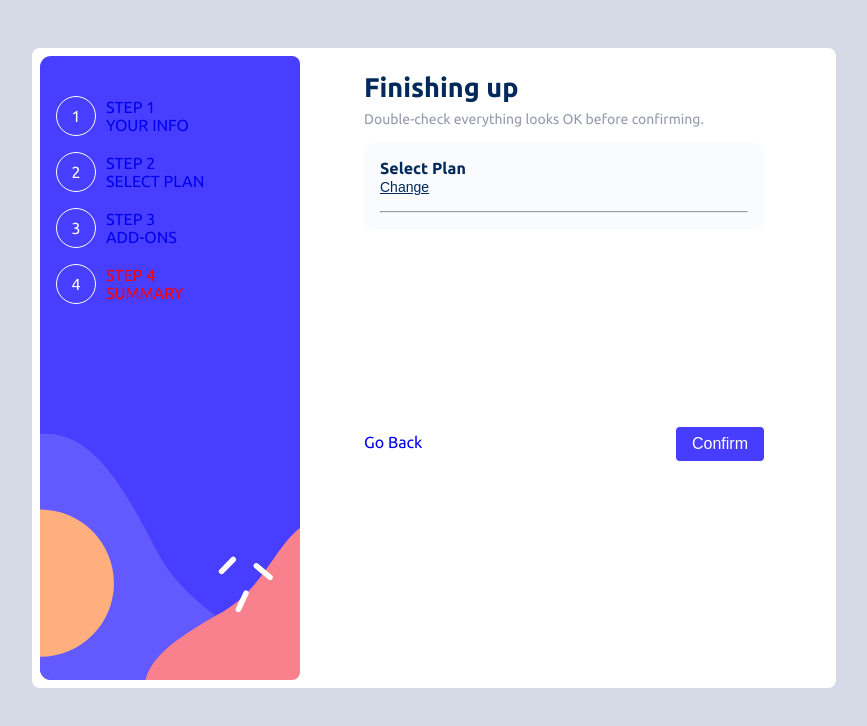
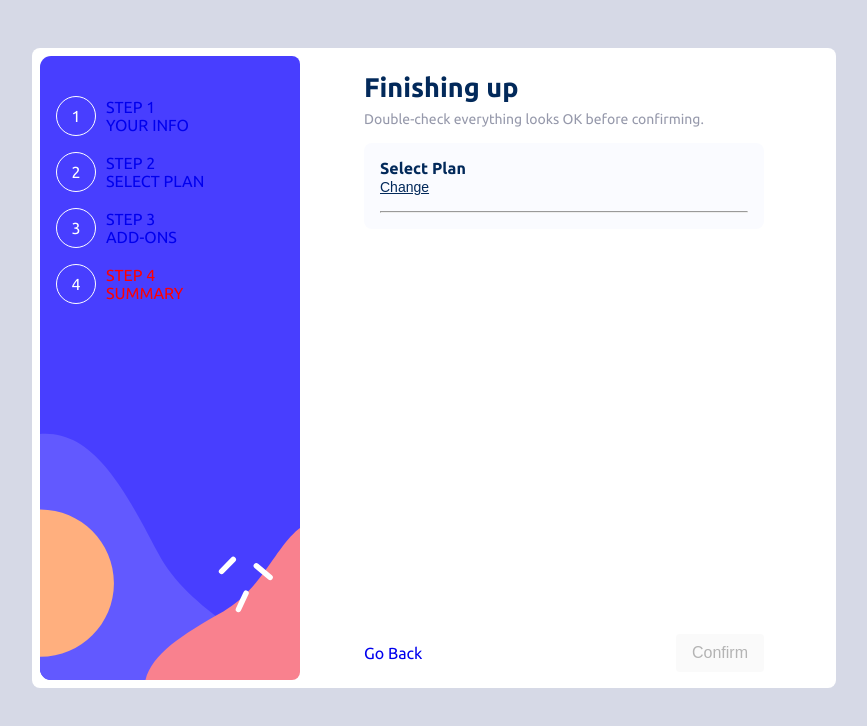
Before and after one commit to lazy4gyan/multistepform, a React (Vite) app in the folder my-app/: page /summary in a window 1280 px wide. Shown: the top 726 px of the page, without its empty margins (206-1073 px from the left). Built offline with nearby package versions, Linux system fonts and the light colour scheme.

Commit message:
WIP: fixed navigation styling

```diff
--- a/my-app/src/components/index.jsx
+++ b/my-app/src/components/index.jsx
@@ -2,7 +2,7 @@ export { Button } from "./Button";
 export { Field } from "./Field";
 export { Input } from "./Input";
 export { Form } from "./Form";
-export { Section, SectionRow } from "./Section";
+// export { Section, SectionRow } from "./Section";
 export {Checkbox} from "./Checkbox";
 export {Title} from "./Title";
 export {TitelDescription} from "./TitleDescription"
--- a/my-app/src/components/select-card/style.module.scss
+++ b/my-app/src/components/select-card/style.module.scss
@@ -49,12 +49,21 @@
 }
 
 
-.radio__input {
+input[type="radio"] {
   display: none;
 }
-input[type="radio"]:checked + .card {
-    background-color: red;
-  }
+// .card.selected {
+//   border: 2px solid blue;
+// }
+
+
+// .radio__input {
+//   display: none;
+// }
+// input[type="radio"]:checked + .card {
+//     background-color: red;
+
+//   }
 
   // card selection is also not working
   // card bottom spacing
--- a/my-app/src/index.scss
+++ b/my-app/src/index.scss
@@ -1,72 +1,3 @@
-// :root {
-//   font-family: Inter, system-ui, Avenir, Helvetica, Arial, sans-serif;
-//   line-height: 1.5;
-//   font-weight: 400;
-
-//   color-scheme: light dark;
-//   color: rgba(255, 255, 255, 0.87);
-//   background-color: #242424;
-
-//   font-synthesis: none;
-//   text-rendering: optimizeLegibility;
-//   -webkit-font-smoothing: antialiased;
-//   -moz-osx-font-smoothing: grayscale;
-//   -webkit-text-size-adjust: 100%;
-// }
-
-// a {
-//   font-weight: 500;
-//   color: #646cff;
-//   text-decoration: inherit;
-// }
-// a:hover {
-//   color: #535bf2;
-// }
-
-// body {
-//   margin: 0;
-//   display: flex;
-//   place-items: center;
-//   min-width: 320px;
-//   min-height: 100vh;
-// }
-
-// h1 {
-//   font-size: 3.2em;
-//   line-height: 1.1;
-// }
-
-// button {
-//   border-radius: 8px;
-//   border: 1px solid transparent;
-//   padding: 0.6em 1.2em;
-//   font-size: 1em;
-//   font-weight: 500;
-//   font-family: inherit;
-//   background-color: #1a1a1a;
-//   cursor: pointer;
-//   transition: border-color 0.25s;
-// }
-// button:hover {
-//   border-color: #646cff;
-// }
-// button:focus,
-// button:focus-visible {
-//   outline: 4px auto -webkit-focus-ring-color;
-// }
-
-// @media (prefers-color-scheme: light) {
-//   :root {
-//     color: #213547;
-//     background-color: #ffffff;
-//   }
-//   a:hover {
-//     color: #747bff;
-//   }
-//   button {
-//     background-color: #f9f9f9;
-//   }
-// }
 @import "./variables.scss";
 
 * {
@@ -84,43 +15,25 @@ body {
   padding: 1rem 4rem;
   width: 33rem;
   position: relative !important;
-  // height: 100%;
 }
 
-// .form__container {
+// .section-row {
+//   display: flex;
+//   width: 100%;
+
+//   div {
+//     display: flex;
+//     margin-bottom: 0.5rem;
+
+//     &:first-child {
+//       width: 50%;
+//     }
+
+//     &:last-child {
+//       width: 50%;
+//     }
+//   }
 // }
-
-// fieldset {
-//   display: flex;
-//   flex-direction: column;
-//   align-items: flex-start;
-//   width: 600px;
-// }
-
-// .field {
-//   display: flex;
-//   flex-direction: column;
-//   align-items: flex-start;
-//   margin-bottom: 12px;
-// }
-
-.section-row {
-  display: flex;
-  width: 100%;
-
-  div {
-    display: flex;
-    margin-bottom: 0.5rem;
-
-    &:first-child {
-      width: 50%;
-    }
-
-    &:last-child {
-      width: 50%;
-    }
-  }
-}
 
 .title-row {
   display: flex;
@@ -161,6 +74,7 @@ a.active {
   margin-top: 0.25rem;
   font-size: 0.875em;
   color: #dc3545;
+  justify-content: flex-end;
 }
 
 label {
@@ -181,20 +95,80 @@ label {
 //   height: auto;
 // }
 
+// .button__wrapper {
+//   display: flex;
+//   justify-content: space-between;
+//   align-items: flex-end;
+
+
+
+//   a {
+//     text-decoration: none;
+//     display: flex;
+//     align-items: center;
+//     height: 38px;
+//   }
+// }
+
+// .info{
+//   height: 28vh;
+//   margin-left: 18.5rem;//height 21vh
+
+//   }
+//   .selectplan{
+//   height:25vh;
+// // height:12rem;
+//   }
+//   .addon{
+//     height: 25.7vh;
+
+//   }
+//   .summary{
+//     height: 49vh;
+//     // margin: 7rem 8 0;
+//     // height:41.7vh
+//   }
+
+
+// .btn-spacing{
+//   height:20vh;
+// }
+// .btn-spacing__selectplan{
+//   height: 20vh;
+// }
+// .btn-spacing__planerror{
+//   height: 24.315vh;
+// }
+// .btn-spacing__plantype{
+//   height:20.8vh;
+// }
+
 .button__wrapper {
-  display: flex;
+  position: fixed;
+  bottom: 8rem;
+  // left: 50%;
+  // right:50%;
+  // transform: translateX(-50%);
+  display: inline-flex;
+  // gap:25rem;
+  width:25rem;
   justify-content: space-between;
-  align-items: flex-end;
-  height: 29vh;
-  // &,& > *{border:1px solid red};
 
-  a {
+  a{
     text-decoration: none;
     display: flex;
     align-items: center;
     height: 38px;
+    // margin-left: 1rem;
+    margin-right: 5rem;
   }
 }
-.align__right {
-  margin-left: 18.5rem;//height 21vh
+
+.align__right{
+  height:38px;
+  justify-content: flex-end;
 }
+
+.disable-button{
+  padding:.5rem 1rem
+}
--- a/my-app/src/steps/informationStep/index.jsx
+++ b/my-app/src/steps/informationStep/index.jsx
@@ -12,7 +12,6 @@ import {
 } from "../../components";
 import { DevTool } from "@hookform/devtools";
 import { forwardRef } from "react";
-import styles from "./style.module.scss";
 
 const InformationPage = forwardRef((props, ref) => {
   const [state, setState] = useAppState();
@@ -28,6 +27,10 @@ const InformationPage = forwardRef((props, ref) => {
     setState({ ...state, ...data });
     navigate("/selectplan");
   };
+
+  // const btnSpacing = errors > 0 ? 'btn-spacing':'';
+  const btnSpacing = Object.keys(errors).length > 0 ? 'btn-spacing' : '';
+  console.log(errors,btnSpacing)
 
   return (
     <section className="form__container">
@@ -68,7 +71,7 @@ const InformationPage = forwardRef((props, ref) => {
             id="phone-number"
           />
         </Field>
-        <section className="button__wrapper align__right">
+        <section className={`button__wrapper align__right`}>
           <Button>Next Step</Button>
         </section>
       </Form>
--- a/my-app/src/steps/selectplanStep/index.jsx
+++ b/my-app/src/steps/selectplanStep/index.jsx
@@ -1,14 +1,10 @@
 /* eslint-disable no-unused-vars */
-import { useForm } from "react-hook-form";
+import { Controller, useForm } from "react-hook-form";
 import { useAppState } from "../../state";
 import { Link, useNavigate } from "react-router-dom";
 import {
   Button,
-  Field,
   Form,
-  Input,
-  Section,
-  SectionRow,
   TitelDescription,
   Title,
 } from "../../components";
@@ -44,12 +40,25 @@ const SelectPlanPage = forwardRef((props, ref) => {
         <TitelDescription>
           You have the option of monthly or yearly billing.
         </TitelDescription>
+        <section>
+          {errors.selectPlan && (
+            <label htmlFor="selectPlan" className={styles.selectPlan__error}>
+              {errors.selectPlan.message}
+            </label>
+          )}
           <div className={styles.cards__container}>
-          {planOptions.map((plan) => {
-            return (
+            <Controller
+              name="selectPlan"
+              control={control}
+              rules={{ required: "Please select a plan to continue." }}
+              render={({ field: { onChange, value } }) => (
+                <>
+                  {planOptions.map((plan) => (
                     <Card
                       key={plan.label}
-                {...register(`${plan.name}`)}
+                      className={value === plan.value ? 'selected' : ''}
+                      onChange={(e) => onChange(e.target.value)}
+                      checked={value === plan.value}
                       value={plan.value}
                       image={plan.imgSrc}
                       title={plan.label}
@@ -57,9 +66,13 @@ const SelectPlanPage = forwardRef((props, ref) => {
                       price={plan.value}
                       isYearly={watch("planType")}
                     />
-            );
-          })}
+                  ))}
+                </>
+              )}
+            />
           </div>
+        </section>
+
         <div className={styles.form__plantype}>
           <label
             htmlFor="planType"
@@ -80,9 +93,7 @@ const SelectPlanPage = forwardRef((props, ref) => {
           </label>
         </div>
         <section className="button__wrapper">
-        <Link to="/">
-            Go Back
-          </Link>
+          <Link to="/">Go Back</Link>
           <Button>Next Step</Button>
         </section>
       </Form>
--- a/my-app/src/steps/selectplanStep/style.module.scss
+++ b/my-app/src/steps/selectplanStep/style.module.scss
@@ -3,6 +3,7 @@
   display: flex;
   gap: 10px;
   margin-top: 2rem;
+  justify-content: center;
 }
 
 .form__plantype {
@@ -25,3 +26,9 @@
   font-family: $font-family-medium;
   color: $neutral-color;
 }
+
+.selectPlan__error{
+  color:red;
+  font-size: 12px;
+  margin-bottom:-1.5rem;
+}
--- a/my-app/src/steps/summaryStep/index.jsx
+++ b/my-app/src/steps/summaryStep/index.jsx
@@ -75,7 +75,12 @@ const SummaryPage = () => {
                     })`
                   : "Select Plan"}
               </label>
-              <Button variant={"tertiary"} onClick={() => navigate("/selectplan")}>Change</Button>
+              <Button
+                variant={"tertiary"}
+                onClick={() => navigate("/selectplan")}
+              >
+                Change
+              </Button>
             </section>
             <p>
               {subscription &&
@@ -103,7 +108,7 @@ const SummaryPage = () => {
         {subscription && (
           <section className={styles.total__section}>
             <p className={styles.total__label}>
-              Total(per {state.planType ? "year" : "month"})
+              Total (per {state.planType ? "year" : "month"})
             </p>
             <p className={styles.total__price}>
               +$
@@ -114,11 +119,11 @@ const SummaryPage = () => {
           </section>
         )}
         <section className="button__wrapper">
-        <Link to="/addon">
-            Go Back
-          </Link>
-          {/* <Button variant={"tertiary"}></Button> */}
-          <Button variant={"secondary"} disabled={disableSubmit}>
+          <Link to="/addon">Go Back</Link>
+          <Button
+            variant={disableSubmit ? "disable-button" : "secondary"}
+            disabled={disableSubmit}
+          >
             Confirm
           </Button>
         </section>
```
Lines whose indentation alone changed are shown as unchanged.
